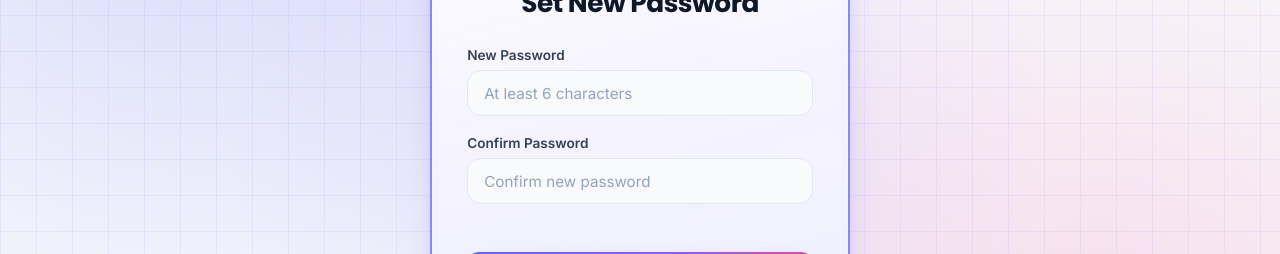
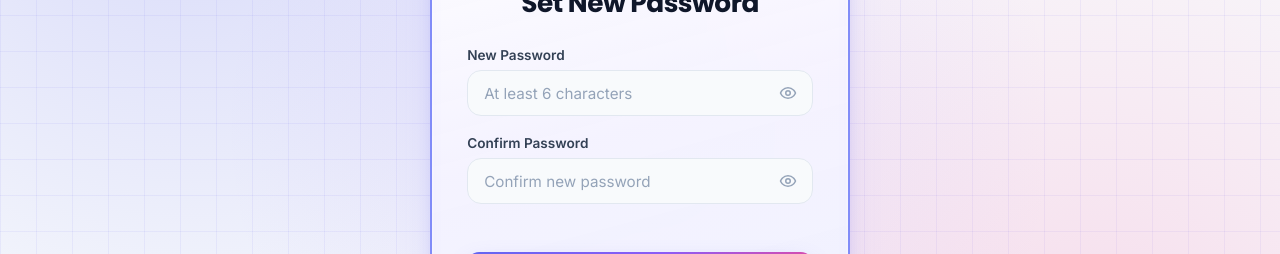
Before and after one commit to Suresh-0x/research-publication-portal, a React (Create React App) app in the folder frontend/: page /reset-password in a window 1280 px wide. Shown: the part 273-527 px from the top of the page. Built offline with nearby package versions, Linux system fonts and the light colour scheme.

Commit message:
feat: add password visibility toggle eye icon to ResetPassword page

```diff
--- a/frontend/src/pages/ResetPassword.js
+++ b/frontend/src/pages/ResetPassword.js
@@ -9,6 +9,8 @@
 
   const [newPassword, setNewPassword] = useState('');
   const [confirmPassword, setConfirmPassword] = useState('');
+  const [showNewPassword, setShowNewPassword] = useState(false);
+  const [showConfirmPassword, setShowConfirmPassword] = useState(false);
   const [successMessage, setSuccessMessage] = useState('');
   const [error, setError] = useState('');
   const [loading, setLoading] = useState(false);
@@ -116,30 +118,100 @@
               <label className="field-label" style={{ display: 'block', marginBottom: '0.45rem', fontSize: '0.85rem', fontWeight: 600 }}>
                 New Password
               </label>
+              <div style={{ position: 'relative', display: 'flex', alignItems: 'center' }}>
                 <input
-                type="password"
+                  type={showNewPassword ? 'text' : 'password'}
                   className="field-input"
                   placeholder="At least 6 characters"
                   value={newPassword}
                   onChange={(e) => setNewPassword(e.target.value)}
                   required
                   minLength={6}
+                  style={{
+                    paddingRight: '2.75rem',
+                    boxSizing: 'border-box',
+                  }}
                 />
+                <button
+                  type="button"
+                  onClick={() => setShowNewPassword((prev) => !prev)}
+                  aria-label={showNewPassword ? 'Hide password' : 'Show password'}
+                  style={{
+                    position: 'absolute',
+                    right: '0.75rem',
+                    top: '50%',
+                    transform: 'translateY(-50%)',
+                    background: 'none',
+                    border: 'none',
+                    color: '#94a3b8',
+                    cursor: 'pointer',
+                    padding: '4px',
+                    display: 'flex',
+                    alignItems: 'center',
+                    justifyContent: 'center',
+                  }}
+                >
+                  {showNewPassword ? (
+                    <svg width="18" height="18" viewBox="0 0 24 24" fill="none" stroke="currentColor" strokeWidth="2" strokeLinecap="round" strokeLinejoin="round">
+                      <path d="M9.88 9.88a3 3 0 1 0 4.24 4.24"/><path d="M10.73 5.08A10.43 10.43 0 0 1 12 5c7 0 10 7 10 7a13.16 13.16 0 0 1-1.67 2.68"/><path d="M6.61 6.61A13.526 13.526 0 0 0 2 12s3 7 10 7a9.74 9.74 0 0 0 5.39-1.61"/><line x1="2" y1="2" x2="22" y2="22"/>
+                    </svg>
+                  ) : (
+                    <svg width="18" height="18" viewBox="0 0 24 24" fill="none" stroke="currentColor" strokeWidth="2" strokeLinecap="round" strokeLinejoin="round">
+                      <path d="M2 12s3-7 10-7 10 7 10 7-3 7-10 7-10-7-10-7Z"/><circle cx="12" cy="12" r="3"/>
+                    </svg>
+                  )}
+                </button>
+              </div>
             </div>
 
             <div style={{ marginBottom: '1.5rem' }}>
               <label className="field-label" style={{ display: 'block', marginBottom: '0.45rem', fontSize: '0.85rem', fontWeight: 600 }}>
                 Confirm Password
               </label>
+              <div style={{ position: 'relative', display: 'flex', alignItems: 'center' }}>
                 <input
-                type="password"
+                  type={showConfirmPassword ? 'text' : 'password'}
                   className="field-input"
                   placeholder="Confirm new password"
                   value={confirmPassword}
                   onChange={(e) => setConfirmPassword(e.target.value)}
                   required
                   minLength={6}
+                  style={{
+                    paddingRight: '2.75rem',
+                    boxSizing: 'border-box',
+                  }}
                 />
+                <button
+                  type="button"
+                  onClick={() => setShowConfirmPassword((prev) => !prev)}
+                  aria-label={showConfirmPassword ? 'Hide password' : 'Show password'}
+                  style={{
+                    position: 'absolute',
+                    right: '0.75rem',
+                    top: '50%',
+                    transform: 'translateY(-50%)',
+                    background: 'none',
+                    border: 'none',
+                    color: '#94a3b8',
+                    cursor: 'pointer',
+                    padding: '4px',
+                    display: 'flex',
+                    alignItems: 'center',
+                    justifyContent: 'center',
+                  }}
+                >
+                  {showConfirmPassword ? (
+                    <svg width="18" height="18" viewBox="0 0 24 24" fill="none" stroke="currentColor" strokeWidth="2" strokeLinecap="round" strokeLinejoin="round">
+                      <path d="M9.88 9.88a3 3 0 1 0 4.24 4.24"/><path d="M10.73 5.08A10.43 10.43 0 0 1 12 5c7 0 10 7 10 7a13.16 13.16 0 0 1-1.67 2.68"/><path d="M6.61 6.61A13.526 13.526 0 0 0 2 12s3 7 10 7a9.74 9.74 0 0 0 5.39-1.61"/><line x1="2" y1="2" x2="22" y2="22"/>
+                    </svg>
+                  ) : (
+                    <svg width="18" height="18" viewBox="0 0 24 24" fill="none" stroke="currentColor" strokeWidth="2" strokeLinecap="round" strokeLinejoin="round">
+                      <path d="M2 12s3-7 10-7 10 7 10 7-3 7-10 7-10-7-10-7Z"/><circle cx="12" cy="12" r="3"/>
+                    </svg>
+                  )}
+                </button>
+              </div>
             </div>
 
             <button
```
Lines whose indentation alone changed are shown as unchanged.
